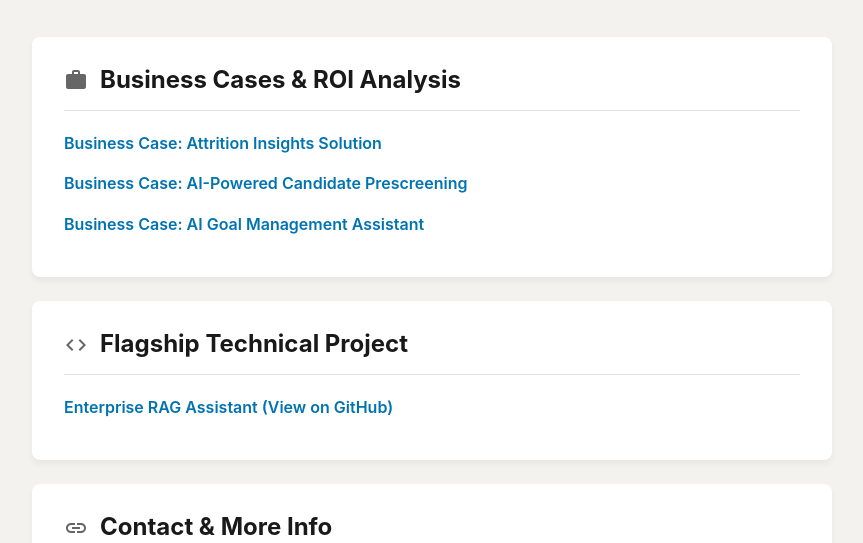
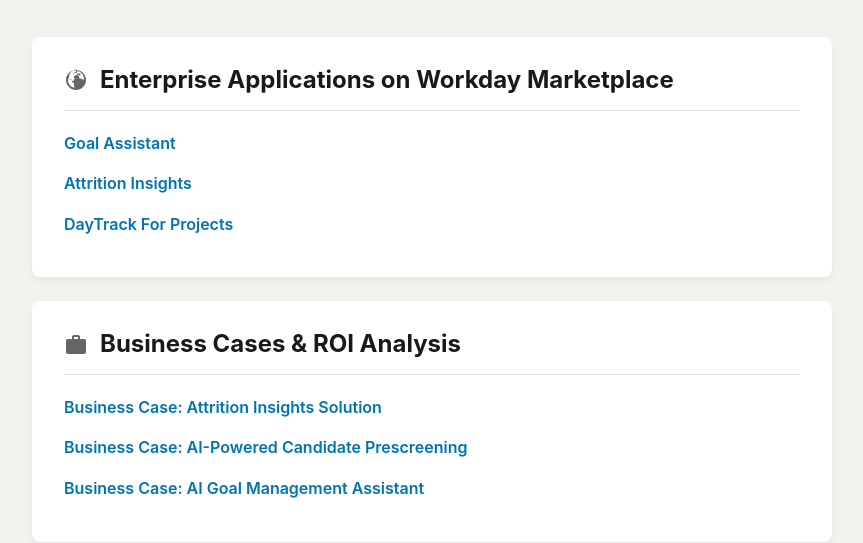
Before and after one commit to lromeo-lab/lromeo-lab.github.io, a plain HTML site: page index.html in a window 1280 px wide. Shown: the part 257-800 px from the top of the page, without its empty margins (208-1071 px from the left). Drawn offline with Linux system fonts and the light colour scheme.

Commit message:
Add files via upload

```diff
--- a/index.html
+++ b/index.html
@@ -102,6 +102,18 @@
 
         <div class="card">
             <h2>
+                <svg class="icon" viewBox="0 0 24 24"><path d="M12 2C6.48 2 2 6.48 2 12s4.48 10 10 10 10-4.48 10-10S17.52 2 12 2zm-1 17.93c-3.95-.49-7-3.85-7-7.93 0-.62.08-1.21.21-1.79L8 12v1c0 1.1.9 2 2 2v3.93zm2-14.22c.54-.09 1.1-.14 1.68-.14.79 0 1.55.14 2.27.42l-1.42 1.42c-.59-.34-1.28-.54-2.03-.54-1.1 0-2.09.46-2.83 1.21l-1.47-1.47c.91-.97 2.14-1.59 3.52-1.78zM12 10c-1.1 0-2 .9-2 2v1l-4.79-1.79c-.13-.58-.21-1.17-.21-1.79 0-4.08 3.05-7.44 7-7.93V4c-1.1 0-2 .9-2 2v4zm7.9 1.79L15 10v-1c0-1.1-.9-2-2-2V3.07c3.95.49 7 3.85 7 7.93 0 .62-.08 1.21-.21 1.79z"></path></svg>
+                Enterprise Applications on Workday Marketplace
+            </h2>
+            <ul>
+                <li><a href="https://marketplace.workday.com/en-US/apps/458141/goal-assistant" target="_blank">Goal Assistant</a></li>
+                <li><a href="https://marketplace.workday.com/en-US/apps/529582/attrition-insights" target="_blank">Attrition Insights</a></li>
+                <li><a href="https://marketplace.workday.com/en-US/apps/490233/daytrack-for-projects" target="_blank">DayTrack For Projects</a></li>
+            </ul>
+        </div>
+
+        <div class="card">
+            <h2>
                 <svg class="icon" viewBox="0 0 24 24"><path d="M20 6h-4V4c0-1.11-.89-2-2-2h-4c-1.11 0-2 .89-2 2v2H4c-1.11 0-1.99.89-1.99 2L2 19c0 1.11.89 2 2 2h16c1.11 0 2-.89 2-2V8c0-1.11-.89-2-2-2zm-6 0h-4V4h4v2z"></path></svg>
                 Business Cases & ROI Analysis
             </h2>
```
